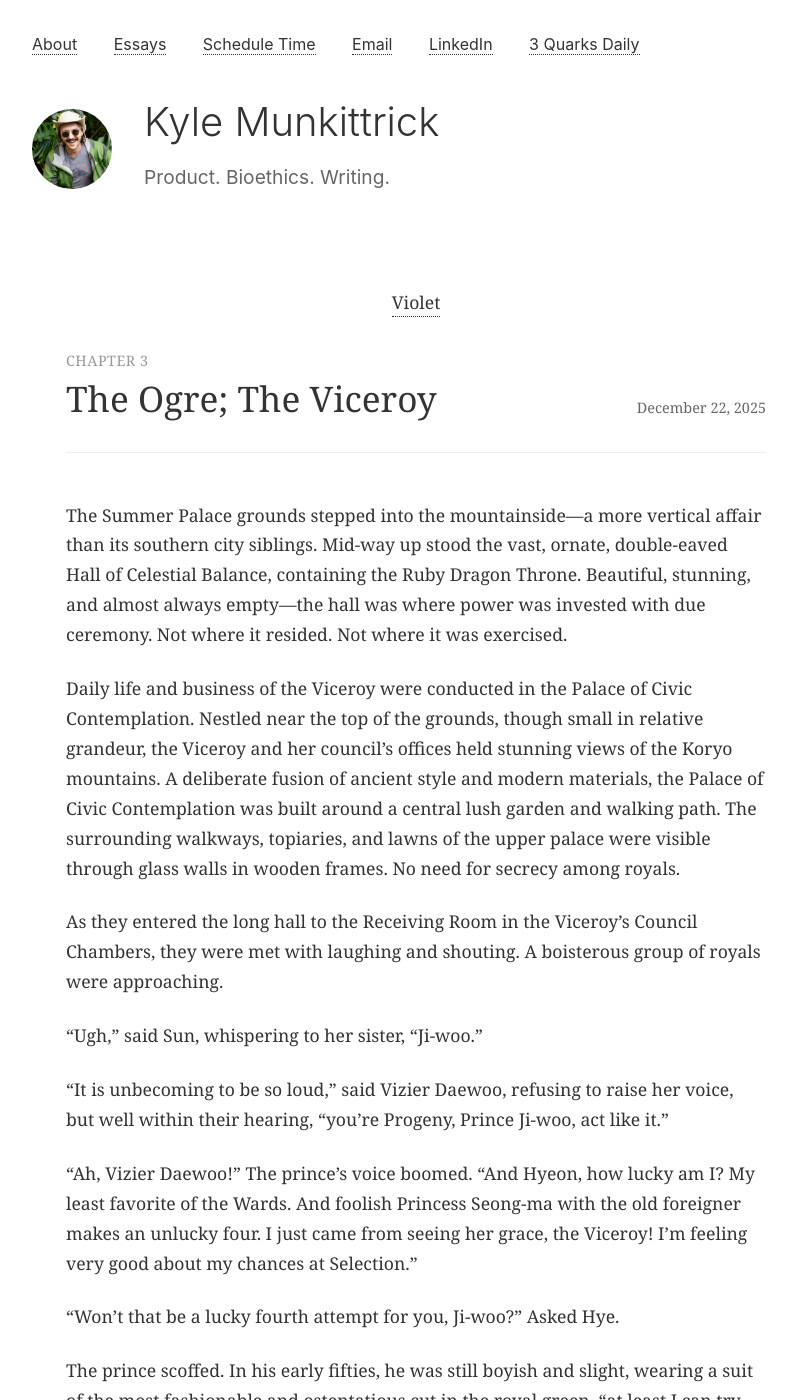
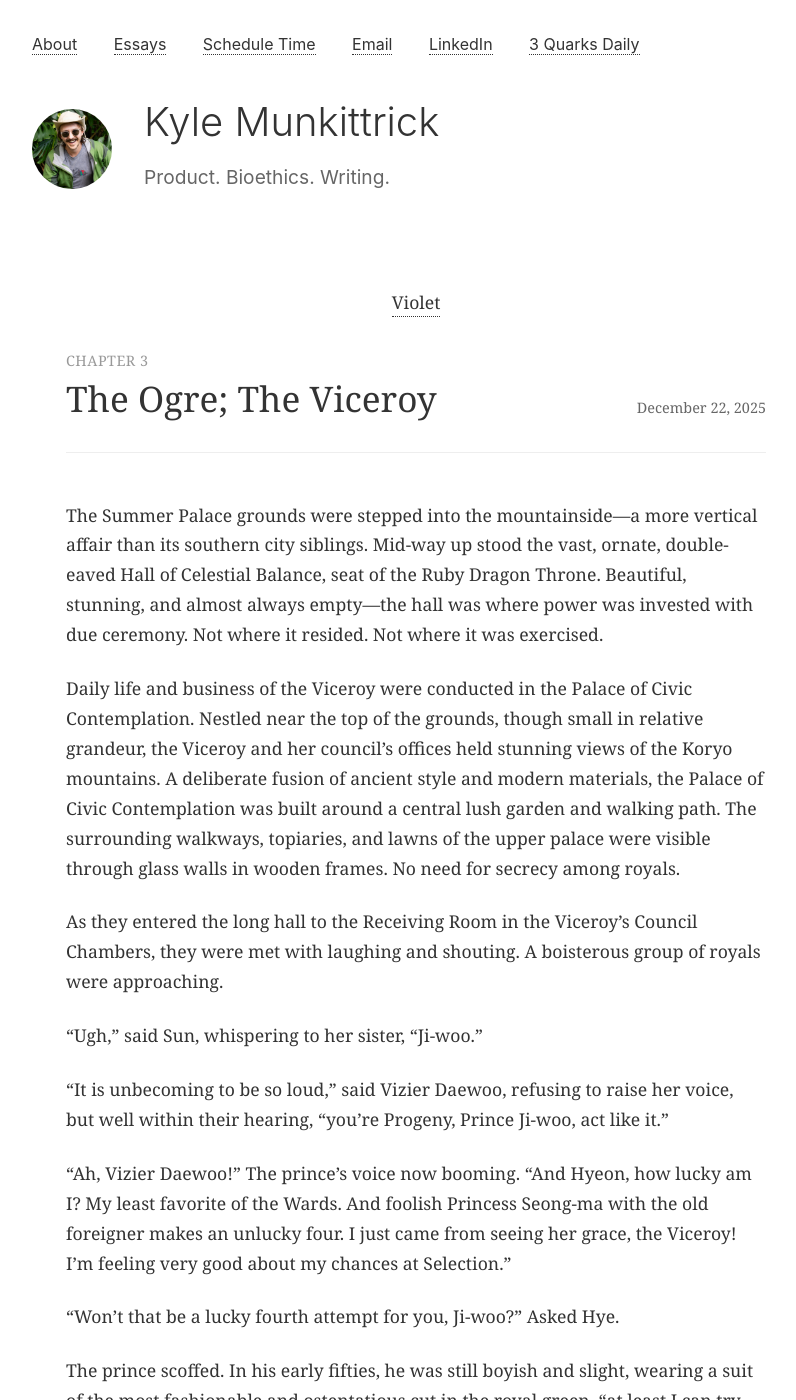
Before and after one commit to kmunki/kmunki.github.io, a Jekyll site: the page built from _fiction/violet/013-chapter-03.md, in a window 1280 px wide and 1400 px high. Shown: the whole window, without its empty margins (224-1020 px from the left). Built offline with Jekyll 4.4.1, drawn with Linux system fonts in a browser that asks for light colours.

Commit message:
Refine chapter 3 text for clarity and grammar
Corrected grammatical errors and improved sentence structure for clarity.

```diff
--- a/_fiction/violet/013-chapter-03.md
+++ b/_fiction/violet/013-chapter-03.md
@@ -7,7 +7,7 @@ permalink: /fiction/violet/chapter-03/
 act: 1
 date: December 22, 2025
 ---
-The Summer Palace grounds stepped into the mountainside—a more vertical affair than its southern city siblings. Mid-way up stood the vast, ornate, double-eaved Hall of Celestial Balance, containing the Ruby Dragon Throne. Beautiful, stunning, and almost always empty—the hall was where power was invested with due ceremony. Not where it resided. Not where it was exercised.
+The Summer Palace grounds were stepped into the mountainside—a more vertical affair than its southern city siblings. Mid-way up stood the vast, ornate, double-eaved Hall of Celestial Balance, seat of the Ruby Dragon Throne. Beautiful, stunning, and almost always empty—the hall was where power was invested with due ceremony. Not where it resided. Not where it was exercised.
 
 Daily life and business of the Viceroy were conducted in the Palace of Civic Contemplation. Nestled near the top of the grounds, though small in relative grandeur, the Viceroy and her council's offices held stunning views of the Koryo mountains. A deliberate fusion of ancient style and modern materials, the Palace of Civic Contemplation was built around a central lush garden and walking path. The surrounding walkways, topiaries, and lawns of the upper palace were visible through glass walls in wooden frames. No need for secrecy among royals.
 
@@ -17,7 +17,7 @@ As they entered the long hall to the Receiving Room in the Viceroy’s Council C
 
 “It is unbecoming to be so loud,” said Vizier Daewoo, refusing to raise her voice, but well within their hearing, “you’re Progeny, Prince Ji-woo, act like it.”
 
-"Ah, Vizier Daewoo!" The prince's voice boomed. "And Hyeon, how lucky am I? My least favorite of the Wards. And foolish Princess Seong-ma with the old foreigner makes an unlucky four. I just came from seeing her grace, the Viceroy! I'm feeling very good about my chances at Selection."
+"Ah, Vizier Daewoo!" The prince's voice now booming. "And Hyeon, how lucky am I? My least favorite of the Wards. And foolish Princess Seong-ma with the old foreigner makes an unlucky four. I just came from seeing her grace, the Viceroy! I'm feeling very good about my chances at Selection."
 
 “Won’t that be a lucky fourth attempt for you, Ji-woo?” Asked Hye.
 
```
